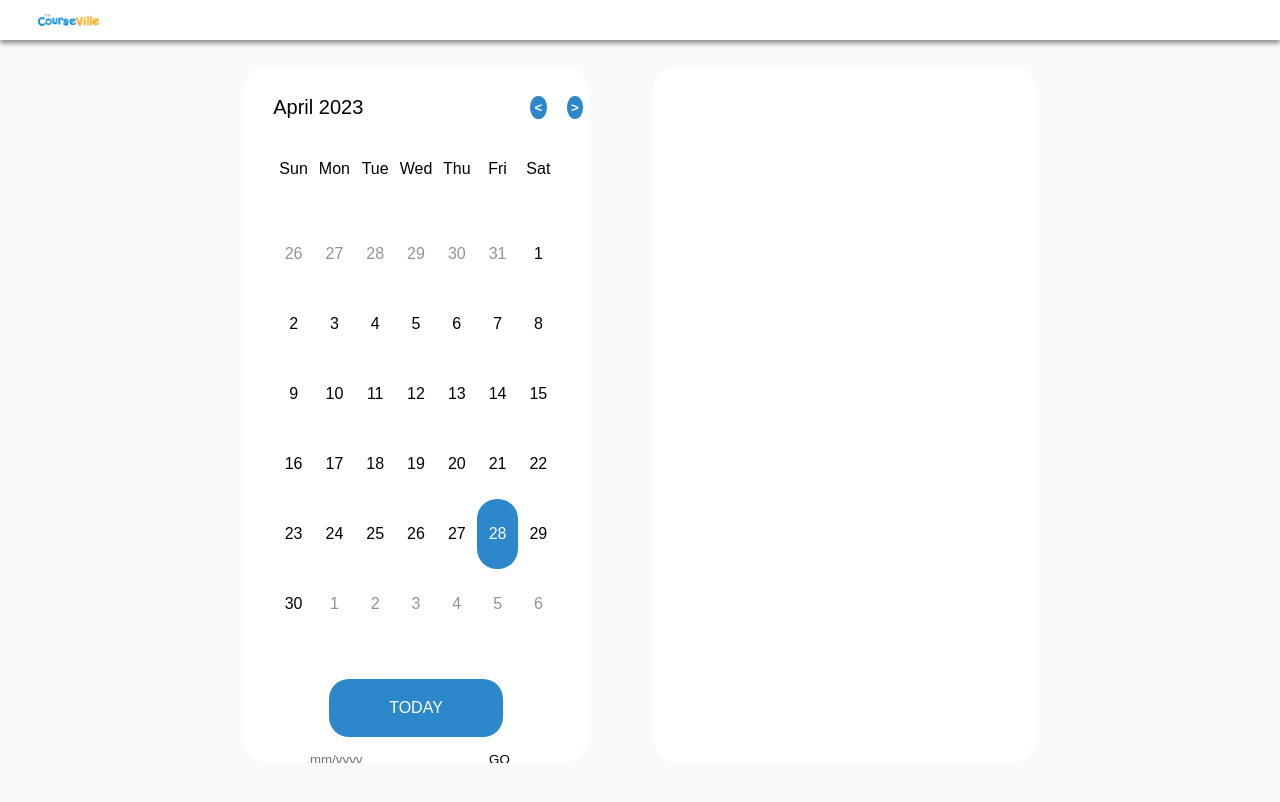
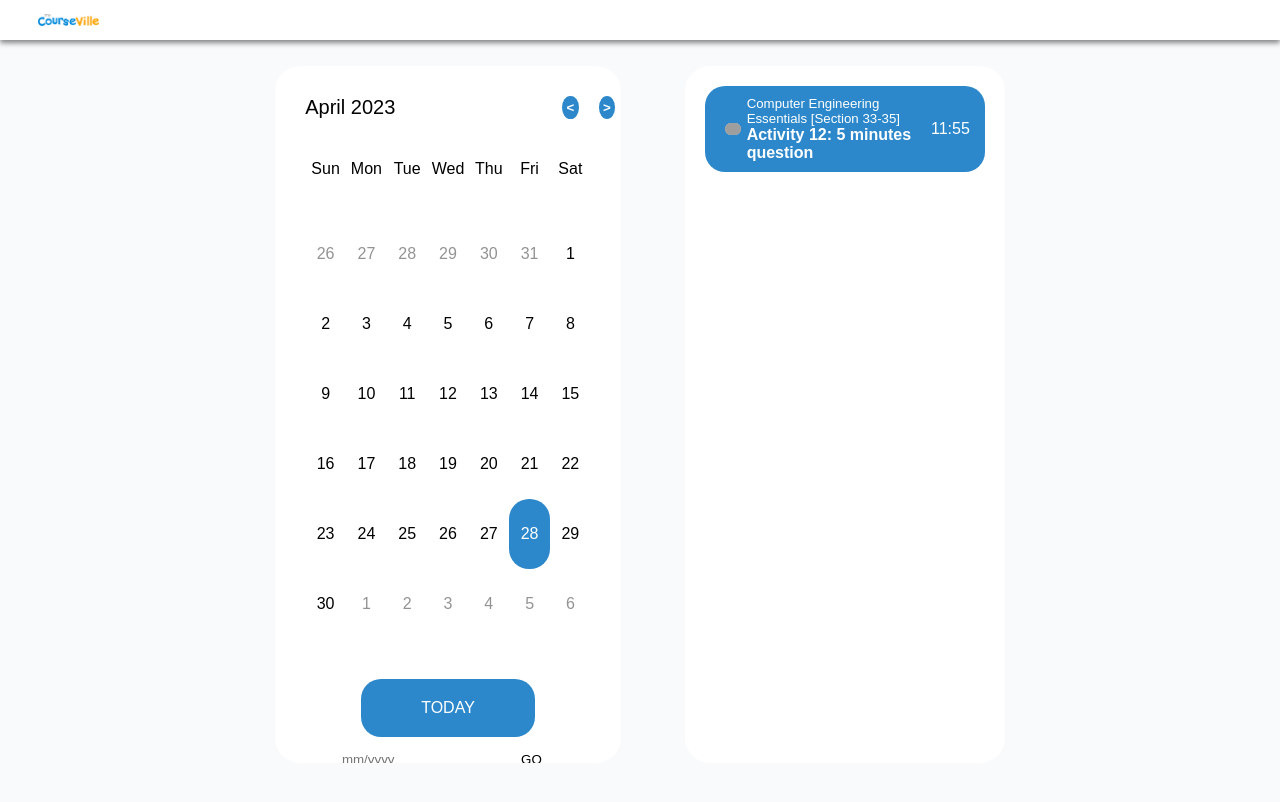
Before and after one commit to Nacnano/cee-34-final-project, a plain HTML site: page frontend/index.html in a window 1280 px wide. Drawn offline with Linux system fonts and the light colour scheme; grey boxes are pictures that could not be loaded.

Commit message:
Add assigment block (No javascript yey)

```diff
--- a/frontend/index.html
+++ b/frontend/index.html
@@ -46,6 +46,18 @@
       </div>
 
       <div class="task">
+        <div class="assignment">
+          <div class = "info">
+            <div class="imageHolder">
+              <img class="course-icon" src="https://mycourseville-default.s3.ap-southeast-1.amazonaws.com/useruploaded_course_files/2021_2/27352/course_icon/icon_cee_2022-1-16418931038922.png">
+            </div>
+            <div class="assginment-info">
+              <h5 class="course-title">Computer Engineering Essentials [Section 33-35]</h3>
+              <h4 class="assignment-title">Activity 12: 5 minutes question</h4>
+            </div>
+          </div>
+          <div class = "due-date">11:55</div>
+        </div>
 
       </div>
     </div>
--- a/frontend/styles.css
+++ b/frontend/styles.css
@@ -92,20 +92,6 @@ body {
   justify-content: center;
   padding: 30px;
 }
-
-.task {
-  height: 90%;
-  width: 30%;
-  background-color: white;
-  border-radius: 25px;
-  overflow: hidden;
-  display: inline-block;
-  justify-content: center;
-  padding: 20px;
-  margin-left: 5%;
-}
-
-
 .calendar .header,
 .calendar .month-picker {
   display:flex;
@@ -253,3 +239,58 @@ body {
 .calendar .goto-btn:hover {
   background-color: var(--hover-clr);
 }
+
+.task {
+  height: 90%;
+  width: 25%;
+  background-color: white;
+  border-radius: 25px;
+  overflow: hidden;
+  display: inline-block;
+  justify-content: center;
+  padding: 20px;
+  margin-left: 5%;
+}
+
+
+.assignment {
+  display: flex;
+  align-items: center;
+  justify-content: space-between;
+  background-color: var(--primary-clr);
+  padding: 10px 15px;
+  border-radius: 20px;
+}
+
+.assignment .info {
+  display: flex;
+  align-items: center;
+  justify-content: space-between;
+}
+
+.assignment .imageHolder {
+  height: 100%;
+  width: 20%;
+  display: flex;
+  align-items: center;
+  justify-content: center;
+}
+.assignment .course-icon {
+  width: 60%;
+  background-color: rgb(208, 208, 208);
+  border-radius: 50px;
+}
+
+.assignment h5 {
+  font-weight: lighter;
+}
+
+.assignment h4 {
+
+}
+
+.assignment .course-title,
+.assignment .assignment-title,
+.assignment .due-date {
+  color: white;
+}
```
